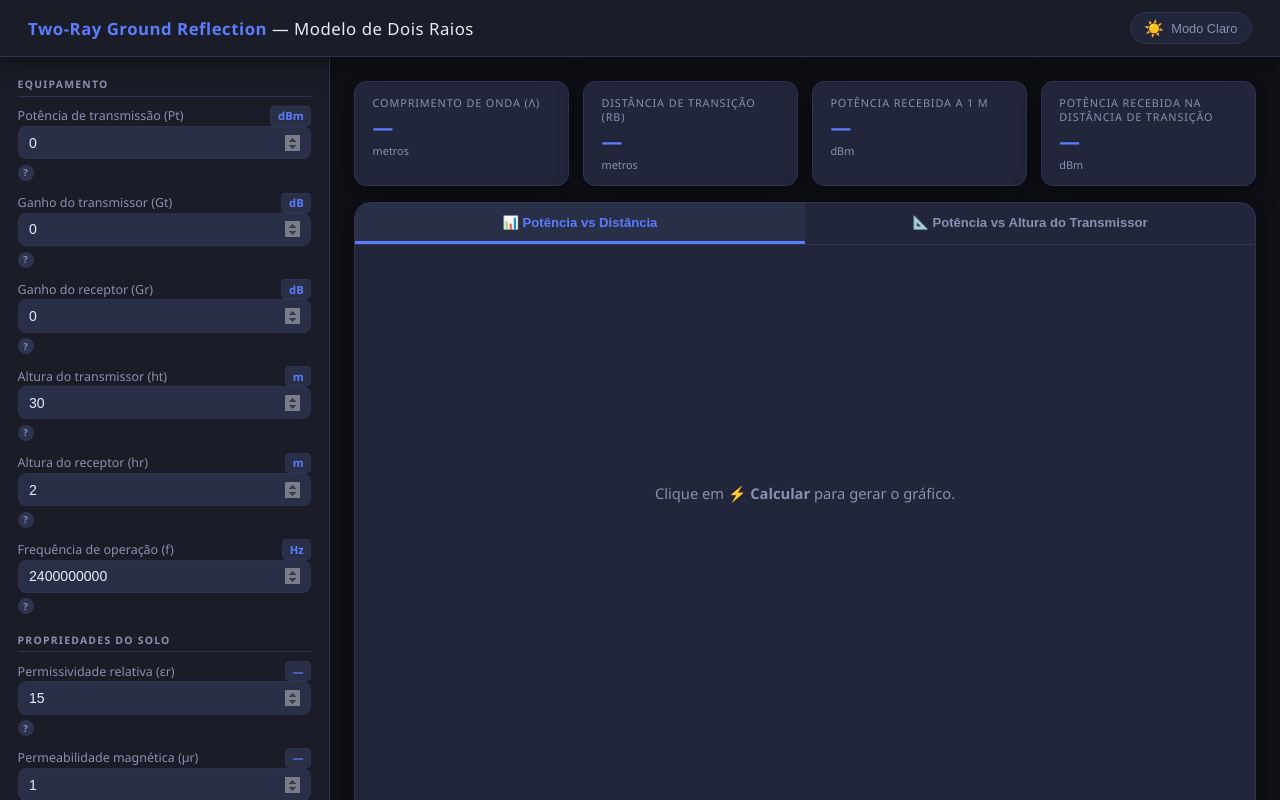
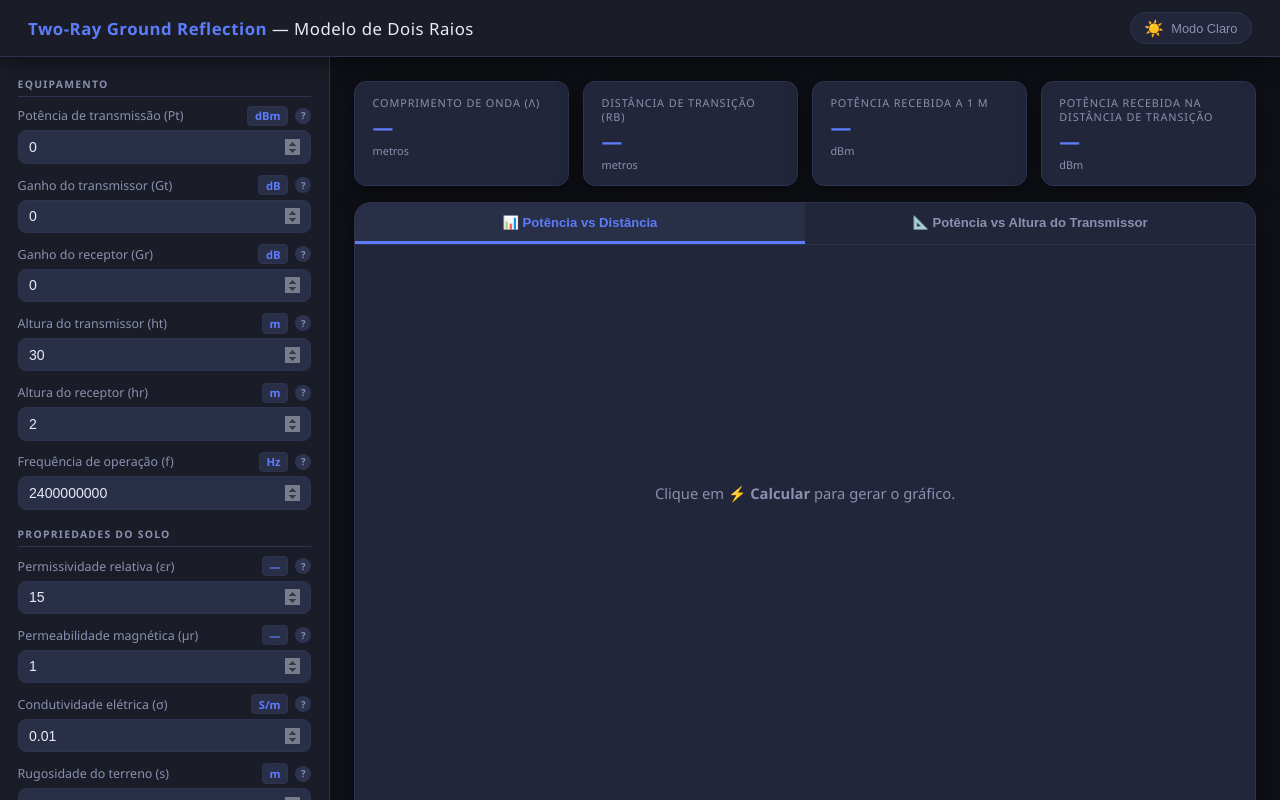
Before and after one commit to JoelaneMaria/Localizacao-de-Descargas-Parciais-IC, a React (Vite) app: page / in a window 1280 px wide. Shown: the top 800 px of the page. Built offline with nearby package versions, Linux system fonts and the light colour scheme.

Commit message:
Update ParameterInput.jsx
Atual. total

```diff
--- a/src/components/ParameterInput.jsx
+++ b/src/components/ParameterInput.jsx
@@ -1,9 +1,7 @@
+
 import React from 'react';
 import './ParameterInput.css';
 
-/**
- * Reusable numeric parameter input with label, unit badge, and tooltip.
- */
 export default function ParameterInput({
   id,
   label,
@@ -18,11 +16,21 @@ export default function ParameterInput({
   disabled = false,
 }) {
   return (
-    <div className="field" title={tooltip || ''}>
-      <label htmlFor={id}>
-        <span className="field-label-text">{label}</span>
-        {unit && <span className="unit">{unit}</span>}
-      </label>
+    <div className="field">
+      <div className="field-header">
+        <label htmlFor={id}>
+          <span className="field-label-text">{label}</span>
+          {unit && <span className="unit">{unit}</span>}
+        </label>
+
+        {tooltip && (
+          <span className="tooltip-icon" tabIndex={0} aria-label={tooltip}>
+            ?
+            <span className="tooltip-text">{tooltip}</span>
+          </span>
+        )}
+      </div>
+
       <input
         type="number"
         id={id}
@@ -34,12 +42,6 @@ export default function ParameterInput({
         required={required}
         disabled={disabled}
       />
-      {tooltip && (
-        <span className="tooltip-icon" tabIndex={0} aria-label={tooltip}>
-          ?
-          <span className="tooltip-text">{tooltip}</span>
-        </span>
-      )}
     </div>
   );
 }
```
